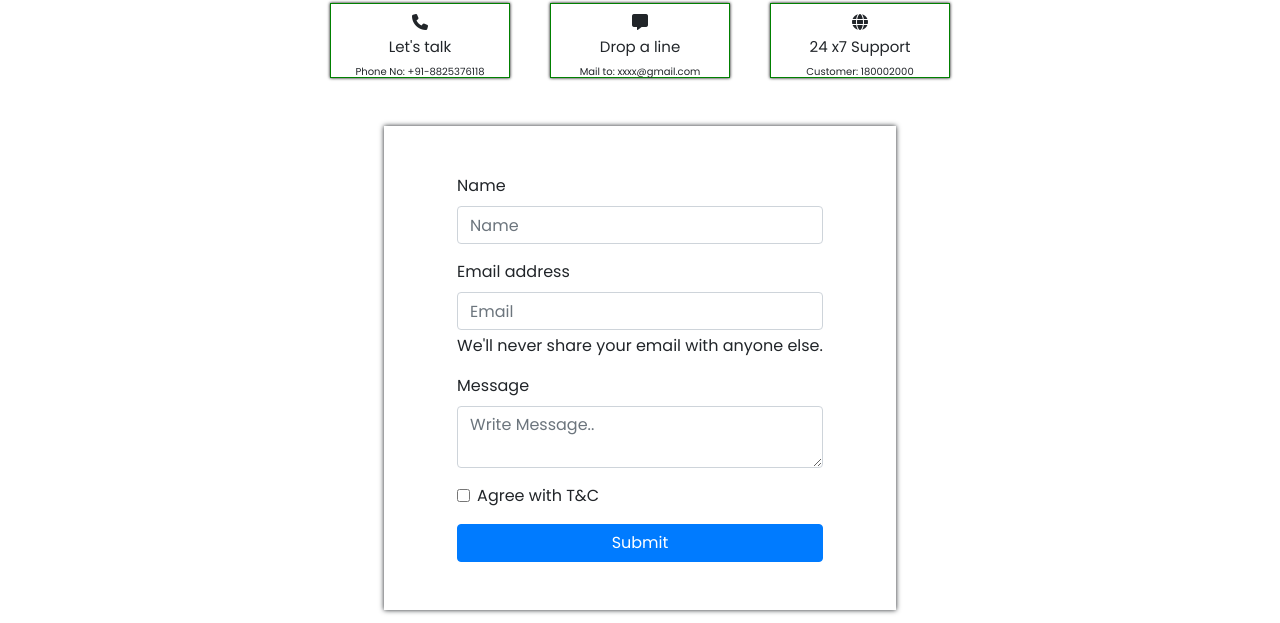
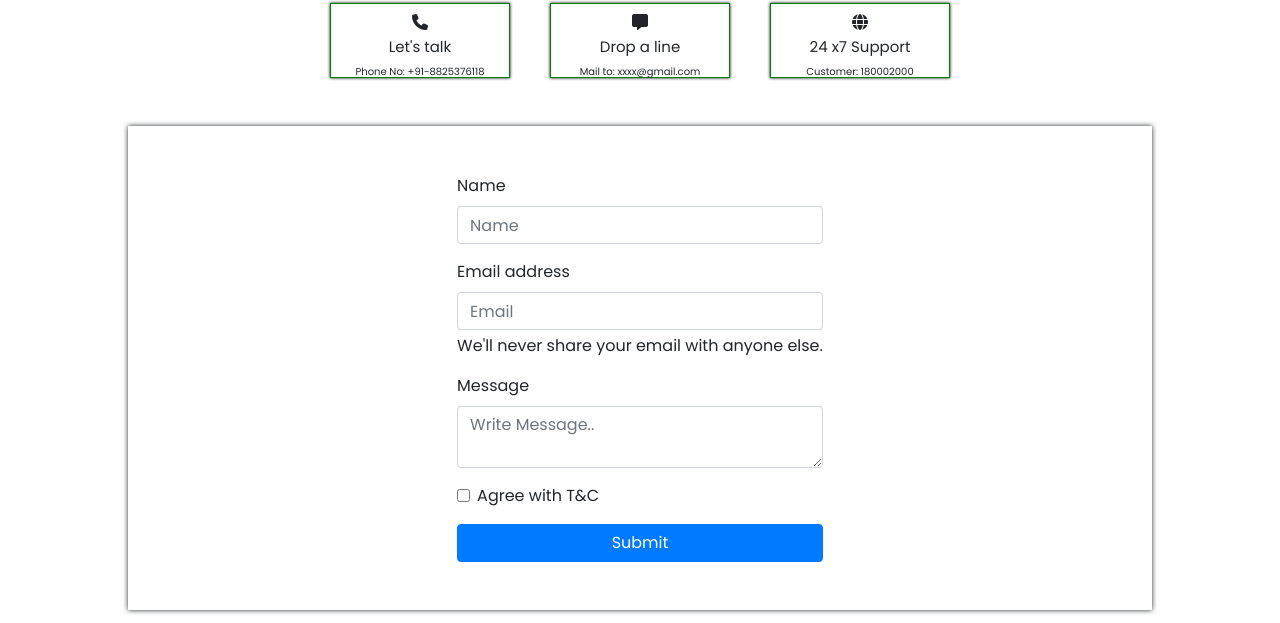
Before and after one commit to ketankirty/E-commerce-website-Frame, a plain HTML site: page contact.html in a window 1280 px wide. Shown: the part 177-800 px from the top of the page. Drawn offline with nearby package versions, Linux system fonts and the light colour scheme.

Commit message:
Update contact.html

```diff
--- a/contact.html
+++ b/contact.html
@@ -46,7 +46,7 @@
                 display: flex;
                 justify-content: center;
                 box-shadow: 0 0 5px ;
-                margin: 0 30% 0 30%;
+                margin: 0 10% 0 10%;
 
             }
     </style>
```
